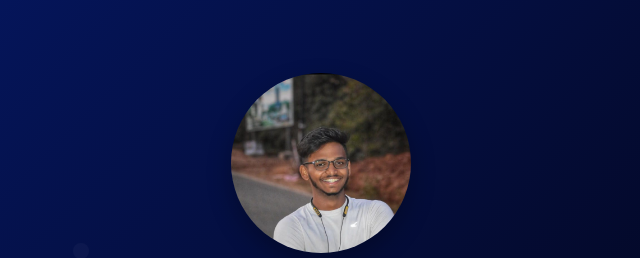
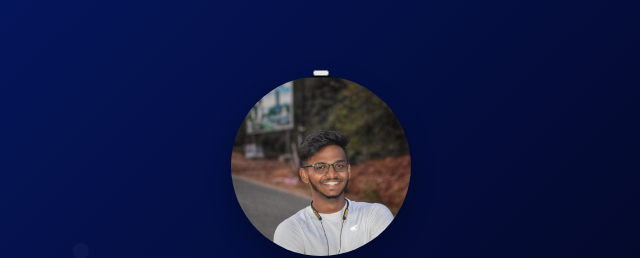
Before and after one commit to Shashank14d/myportfolio, a plain HTML site: page index.html in a window 1280 px wide. Shown: the part 219-477 px from the top of the page, 319-959 px from the left. Drawn offline with Linux system fonts and the light colour scheme.

Commit message:
button added for checking

```diff
--- a/index.html
+++ b/index.html
@@ -28,7 +28,7 @@
     </nav>
   </header>
   <main>
-    <section id="hero" class="hero-section">
+    <section id="hero" class="hero-section"><button></button>
       <img src="me.jpg" alt="Profile Picture" class="profile-pic">
       <h1>Shashank R</h1>
       <h2 class="h2edit">Web Developer / Student / Python Full Stack Developer</h2>
```
